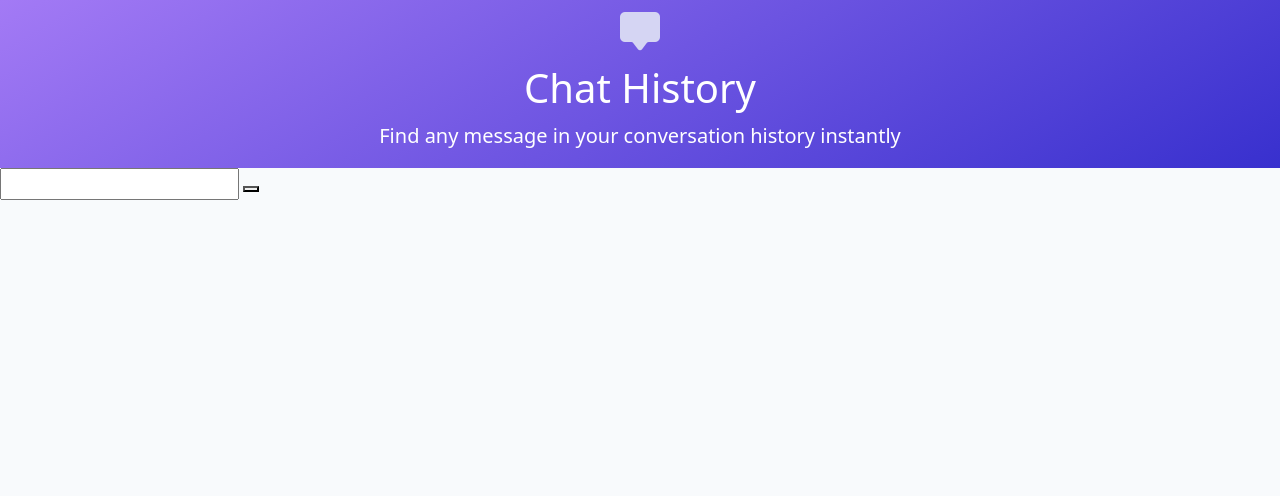
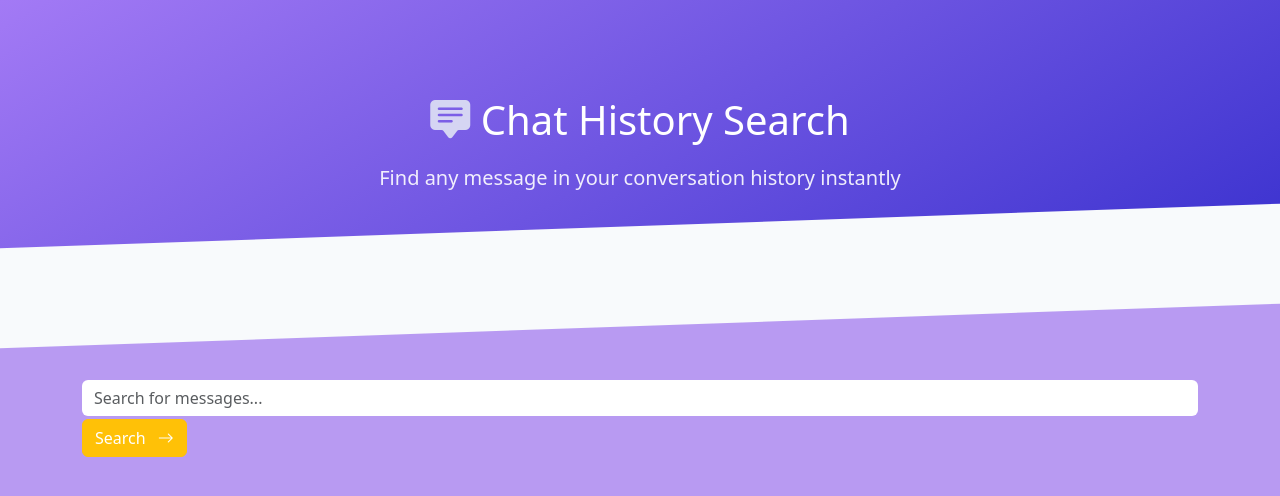
Before and after one commit to Judas-u/Smart-Chat-History-Search-Engine, a plain HTML site: page intex.html in a window 1280 px wide. Drawn offline with nearby package versions, Linux system fonts and the light colour scheme.

Commit message:
Search-Part

```diff
--- a/intex.html
+++ b/intex.html
@@ -20,12 +20,27 @@
     body {
         background-color: var(--bg-light);
         color: var(--text-dark);
-        line-height: 1.6;
+        line-height: 2.6;
+        background-color: #b89af2;
 
     }
     .search-header{
         background: linear-gradient(150deg, var(--primary-color), var(--secondary-color));
-        color: white
+        color: white;
+        padding: 3rem ;
+        margin-bottom: 5rem;
+        position: relative;
+    }
+    .search-header::after {
+      content: '';
+      position: absolute;
+      bottom: -50px;
+      left: 0;
+      right: 0;
+      height: 100px;
+      background: var(--bg-light);
+      transform: skewY(-2deg);
+      z-index: 1;
     }
 </style>
 
@@ -35,32 +50,32 @@
     <div class="d-flex flex-column min-vh-100">
 
         <header class="search-header">
-            <div class="container search-container">
-               <div class="text-center ">
-                <i class="bi bi-chat-square-fill fs-1" style="color:rgb(213, 213, 243)"></i>
-                <h1>Chat History</h1>
-                <p class="lead ">Find any message in your conversation history instantly</p>
+            <div class="search-container">
+               <div class="text-center mb-4 mt-5 ">
+                <h1>
+                    <i class="bi bi-chat-square-text-fill fs-1" style="color:rgb(213, 213, 243);"></i>
+                Chat History Search</h1>
+                <p class="lead " style="opacity: 0.9;">Find any message in your conversation history instantly</p>
                </div>
             </div>
         </header>
 
-        <main>
-            <div>
+        <main class="flex-fill container my-4">
+            <div class="">
 
             <!-- Search Engine-->
-            <div>
+            <div class="col-12">
                 <div>
                     <div>
                         <div>
-                            <div>
-                                <span>
-
-                                </span>
-                                <input type="text">
-                                <button>
-
-                                </button>
-                            </div>
+                            <span>
+                                <i></i>
+                            </span>
+                            <input type="text" id="searchInput" class="form-control border-0" placeholder="Search for messages..."  >
+                            <button id="searchButton" class="btn btn-warning text-white">
+                                Search <i class="bi bi-arrow-right ms-2"></i>
+                            </button>
+                        </div>
                             <div>
                                 <span>
 
@@ -68,9 +83,7 @@
                             </div>
                         </div>
                     </div>
-                </div>
-            </div>
-
+             </div>
         </main>
 
     </div>
```
